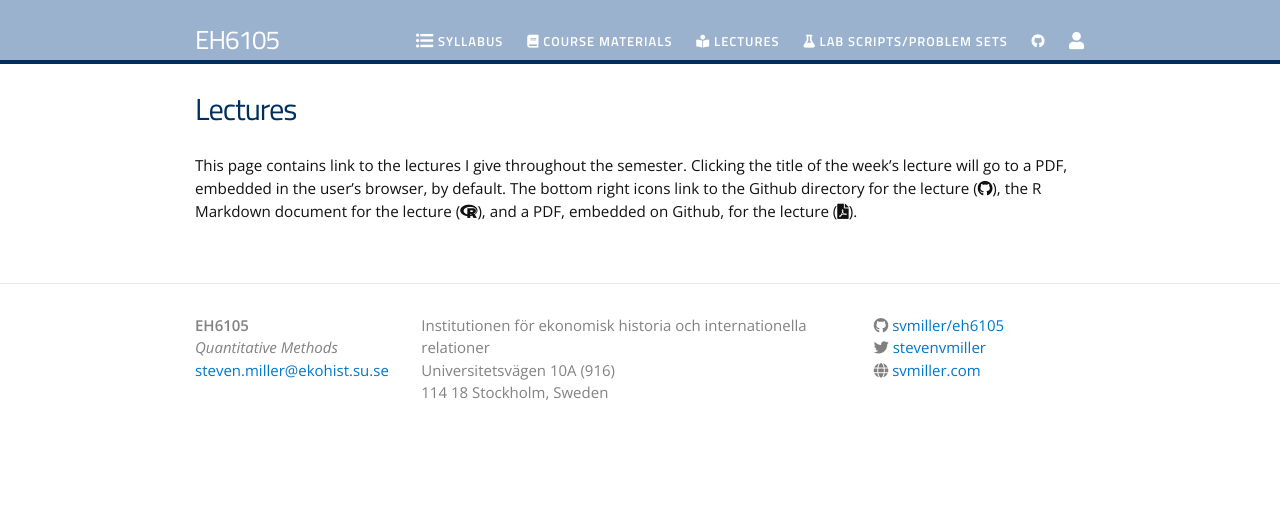
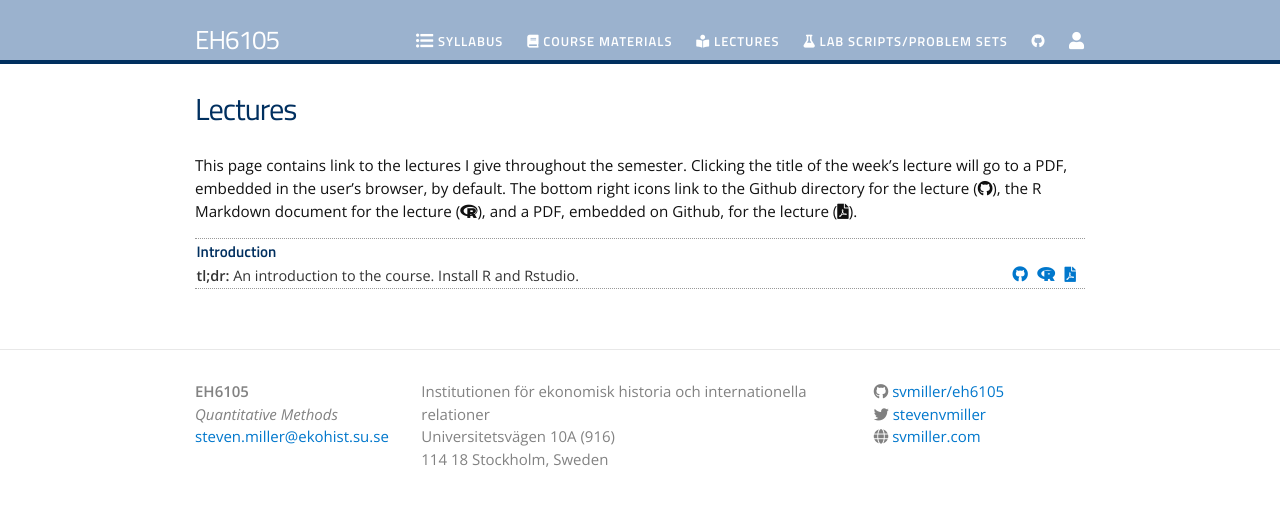
Before and after one commit to svmiller/eh6105, a Jekyll site: the page built from lectures.md, in a window 1280 px wide. Shown: the top 506 px of the page. Built offline with Jekyll 4.4.1, drawn with Linux system fonts in a browser that asks for light colours; nearby versions of some CDN libraries.

Commit message:
add intro

```diff
--- a/_data/lectures.yml
+++ b/_data/lectures.yml
@@ -1,3 +1,8 @@
+- title: "Introduction"
+  filename: introduction
+  dirname: introduction
+  tldr: "An introduction to the course. Install R and Rstudio."
+
 # #- title: "Sample .Rmd File"
 # #  filename: Untitled
 # #  dirname: untitled-lecture
--- a/lectures.md
+++ b/lectures.md
@@ -27,13 +27,13 @@ This page contains link to the lectures I give throughout the semester. Clicking
 <ul id="archive">
 {% for lectures in site.data.lectures %}
       <li class="archiveposturl">
-        <span><a href="{{ site.url }}/{{ lectures.dirname }}/post8000-lecture-{{ lectures.filename }}.pdf">{{ lectures.title }}</a></span><br>
+        <span><a href="{{ site.url }}/{{ lectures.dirname }}/eh6105-lecture-{{ lectures.filename }}.pdf">{{ lectures.title }}</a></span><br>
 <span class = "postlower">
 <strong>tl;dr:</strong> {{ lectures.tldr }}</span>
 <strong style="font-size:100%; font-family: 'Titillium Web', sans-serif; float:right; padding-right: .5em">
 	<a href="https://github.com/{{ site.githubdir}}/tree/master/{{ lectures.dirname }}"><i class="fab fa-github"></i></a>&nbsp;&nbsp;
-<a href="https://github.com/{{ site.githubdir}}/tree/master/{{ lectures.dirname }}/post8000-lecture-{{ lectures.filename}}.Rmd"><i class="fab fa-r-project"></i></a>&nbsp;&nbsp;
-<a href="https://github.com/{{ site.githubdir}}/blob/master/{{ lectures.dirname }}/post8000-lecture-{{ lectures.filename}}.pdf"><i class="fas fa-file-pdf"></i></a>
+<a href="https://github.com/{{ site.githubdir}}/tree/master/{{ lectures.dirname }}/eh6105-lecture-{{ lectures.filename}}.Rmd"><i class="fab fa-r-project"></i></a>&nbsp;&nbsp;
+<a href="https://github.com/{{ site.githubdir}}/blob/master/{{ lectures.dirname }}/eh6105-lecture-{{ lectures.filename}}.pdf"><i class="fas fa-file-pdf"></i></a>
 </strong>
       </li>
 {% endfor %}
```
